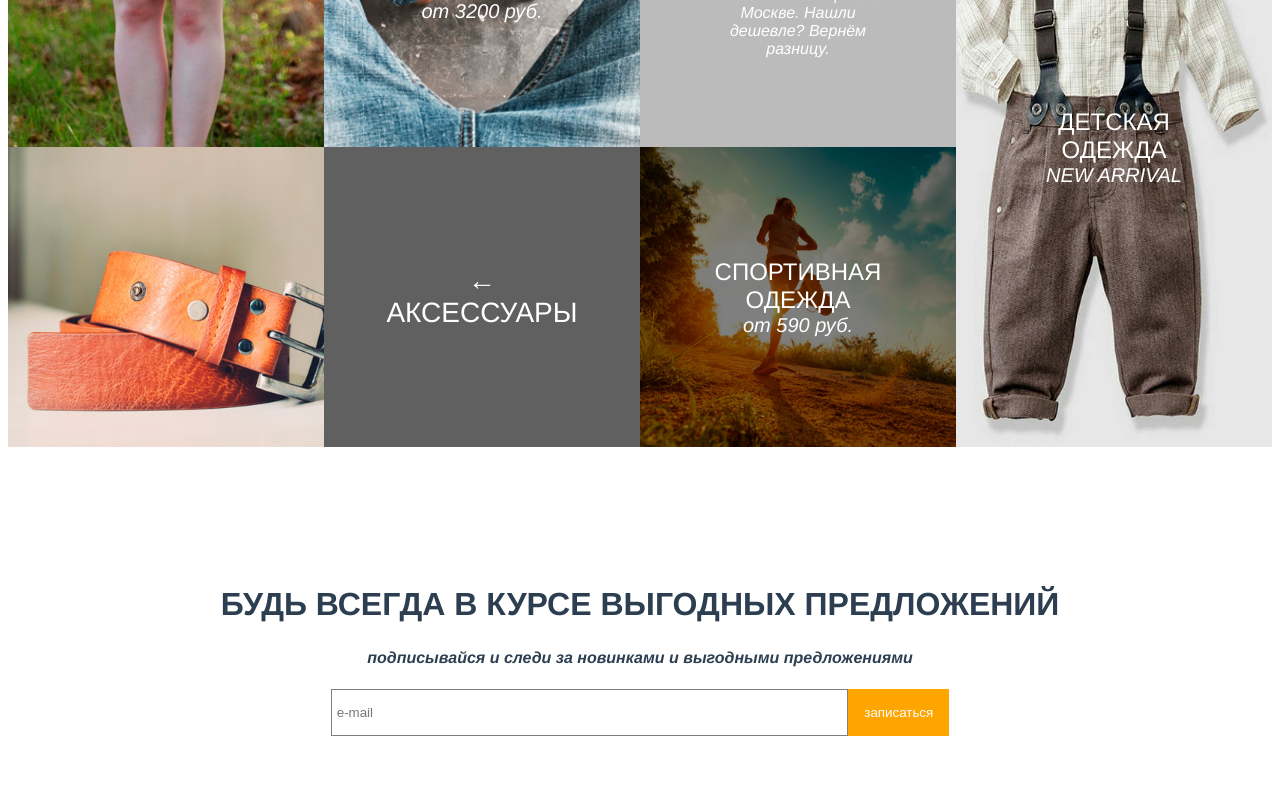
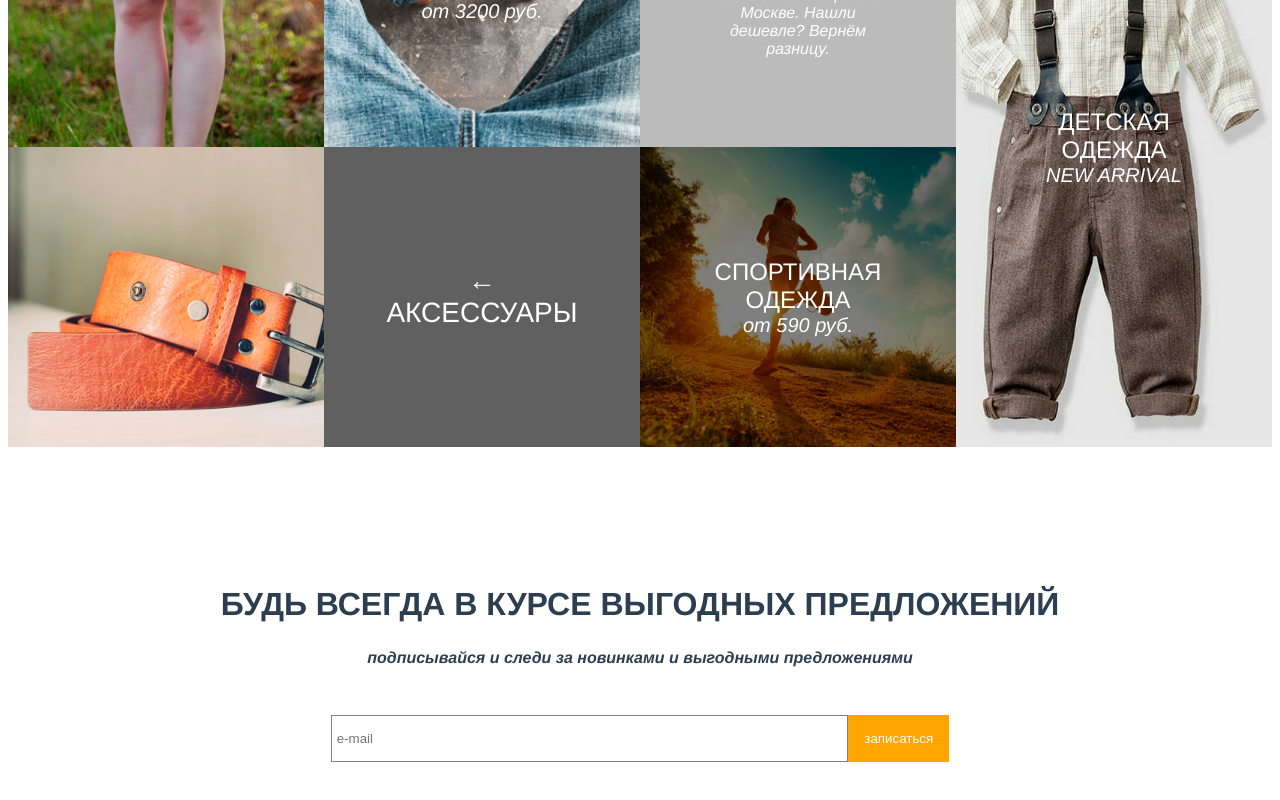
Before and after one commit to dflt-bit/shop-vue, a Vue app in the folder shop/: page /category/1 in a window 1280 px wide. Shown: the part 995-1795 px from the top of the page. Built offline with nearby package versions, Linux system fonts and the light colour scheme.

Commit message:
minor Subscribe component styles fix

```diff
--- a/shop/src/components/Goods.vue
+++ b/shop/src/components/Goods.vue
@@ -94,7 +94,6 @@
 <style scoped>
     main article.goods-categories {
         background-color: white;
-        padding: 0px;
         display: flex;
         flex-direction: column;
         flex-wrap: wrap;
--- a/shop/src/components/Subscribe.vue
+++ b/shop/src/components/Subscribe.vue
@@ -31,6 +31,7 @@
     form{
         display: flex;
         justify-content: center;
+        margin: 3rem 0 1rem 0;
     }
     form input{
         width: 40%;
```
